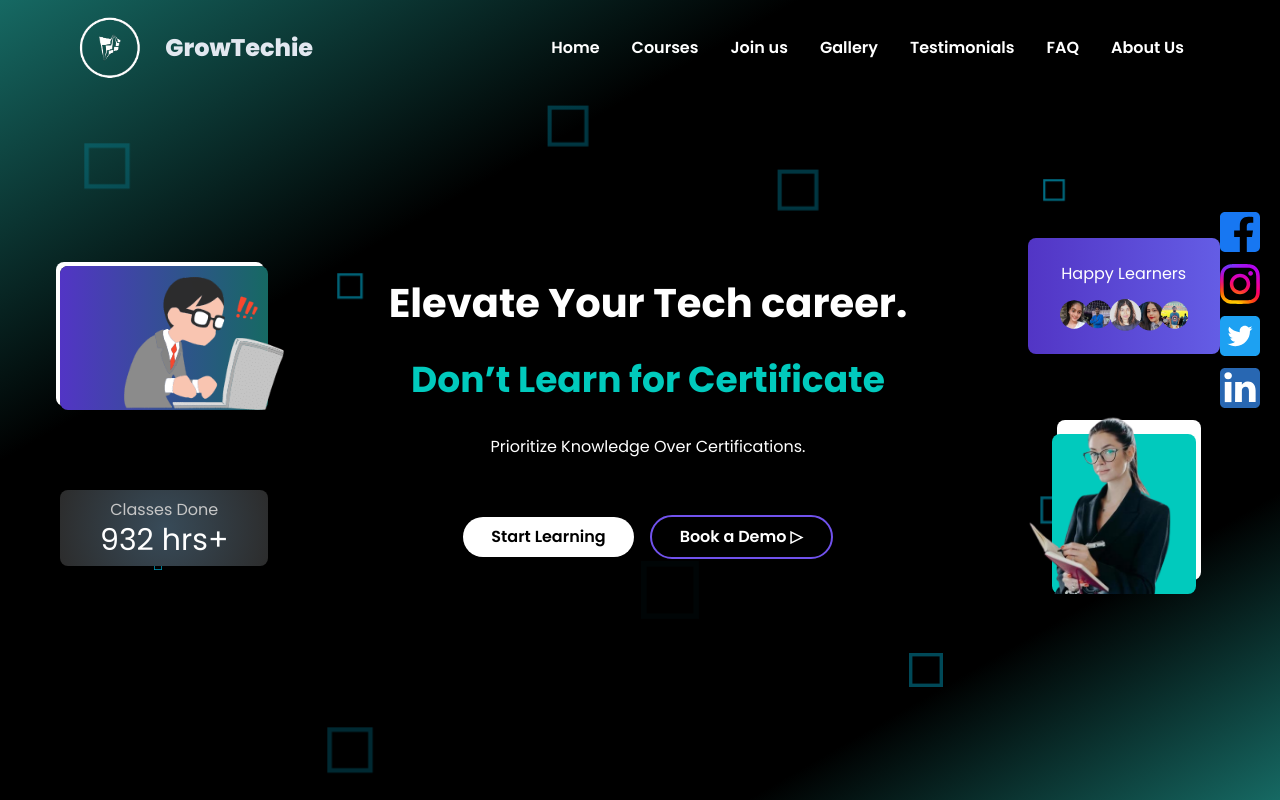
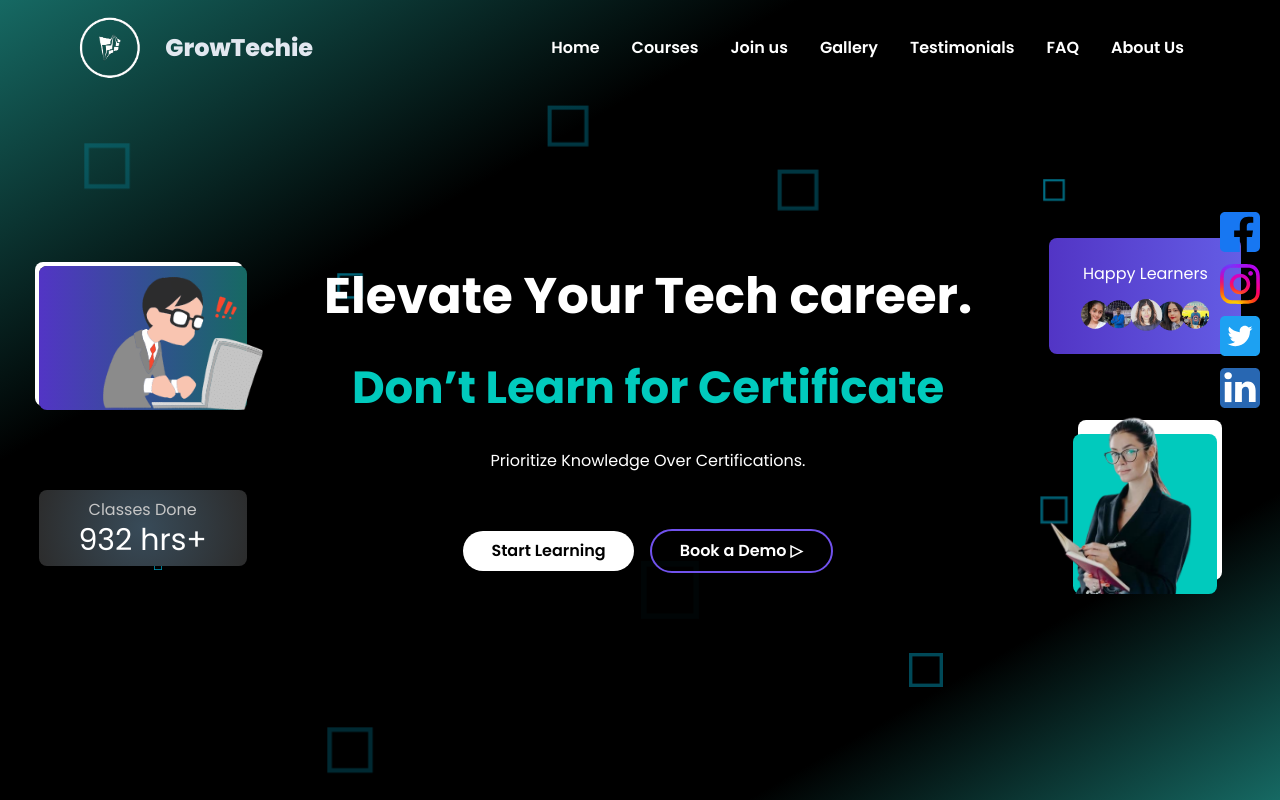
Before and after one commit to Ramakm/growtechie_first, a React (Vite) app: page / in a window 1280 px wide. Shown: the top 800 px of the page. Built offline with nearby package versions, Linux system fonts and the light colour scheme.

Commit message:
fix hero font-size

```diff
--- a/src/components/Hero/Hero.jsx
+++ b/src/components/Hero/Hero.jsx
@@ -38,9 +38,9 @@ const Hero = () => {
 
           {/* Hero main content START */}
           <div className="flex flex-col gap-7">
-            <h1 className="text-[40px] font-bold">
+            <h1 className="text-[50px] font-bold">
               Elevate Your Tech career.
-              <span className="block text-[36px] mt-5 text-[var(--highlighted-text)]">
+              <span className="block text-[45px] mt-5 text-[var(--highlighted-text)]">
                 Don’t Learn for Certificate</span>
             </h1>
             <p>Prioritize Knowledge Over Certifications.</p>
```
